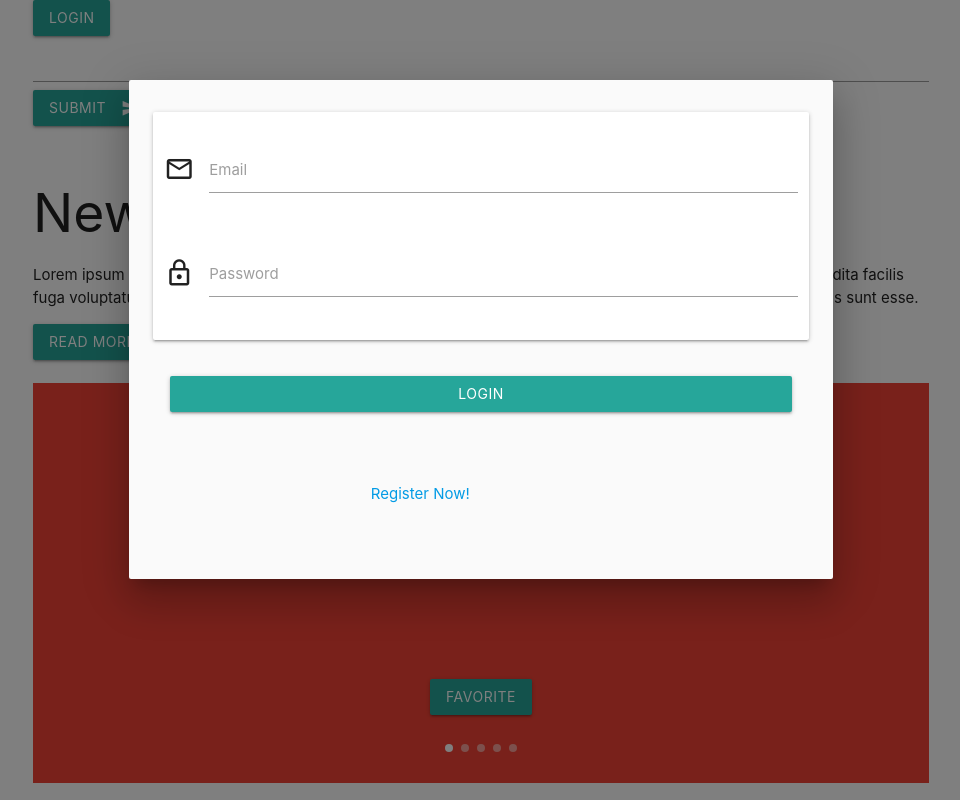
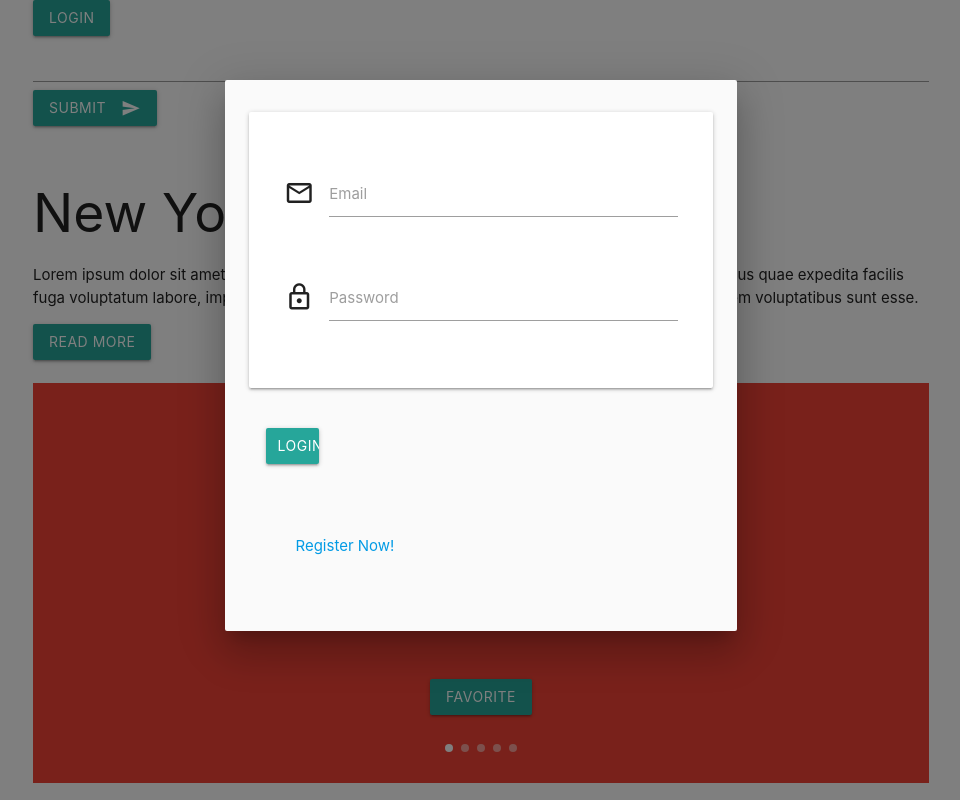
Before and after one commit to nehasahay/Project1, a plain HTML site: page index.html in a window 1280 px wide. Both pictures are taken after a click on the link "LOGIN". Shown: the top 800 px of the page, without its empty margins (159-1119 px from the left). Drawn offline with nearby package versions, Linux system fonts and the light colour scheme.

Commit message:
Fixed Login button. Still needs some work

```diff
--- a/index.html
+++ b/index.html
@@ -19,7 +19,7 @@
         <div id="modal2" class="modal">
             <div class="modal-content">
                 <div id="login-page" class="row">
-                    <div class="col s12 z-depth-6 card-panel">
+                    <div class="row z-depth-6 card-panel">
                         <form class="login-form">
                             <div class="row">
                             </div>
@@ -41,12 +41,12 @@
                     </div>
                     <div class="modal-footer">
                         <div class="row">
-                            <div class="input-field col s12">
+                            <div class="input-field col s2">
                                 <a href="#" class="btn waves-effect waves-light col s12">Login</a>
                             </div>
                         </div>
                         <div class="row">
-                            <div class="input-field col s6 m6 l6">
+                            <div class="input-field col s4">
                                 <p class="margin medium-small"><a href="#">Register Now!</a></p>
                             </div>
                         </div>
@@ -65,7 +65,9 @@
 
     <div class="container" id="recent-history">
         <h2>New York Times</h2>
-        <p>Lorem ipsum dolor sit amet consectetur, adipisicing elit. Necessitatibus consectetur ducimus delectus quae expedita facilis fuga voluptatum labore, impedit dolorum placeat et dolore molestias consequuntur accusamus autem voluptatibus sunt esse.</p>
+        <p>Lorem ipsum dolor sit amet consectetur, adipisicing elit. Necessitatibus consectetur ducimus delectus quae
+            expedita facilis fuga voluptatum labore, impedit dolorum placeat et dolore molestias consequuntur accusamus
+            autem voluptatibus sunt esse.</p>
         <a class="waves-effect waves-light btn">Read More</a>
     </div>
 
--- a/style.css
+++ b/style.css
@@ -1,6 +1,9 @@
+#modal2{
+    width: 40%;
+}
+
 @import url(https://fonts.googleapis.com/css?family=Roboto);
 
-/****** LOGIN MODAL ******/
 .loginmodal-container {
   padding: 30px;
   max-width: 350px;
```
